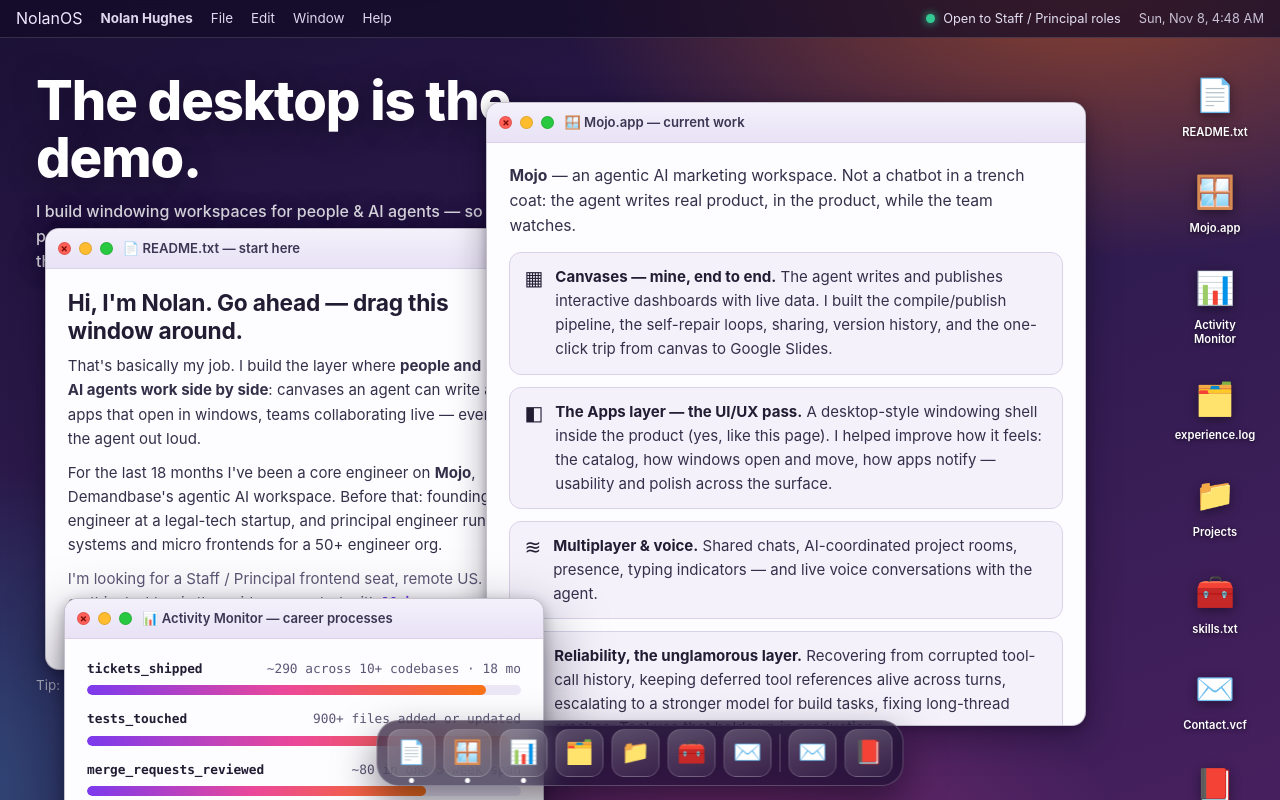
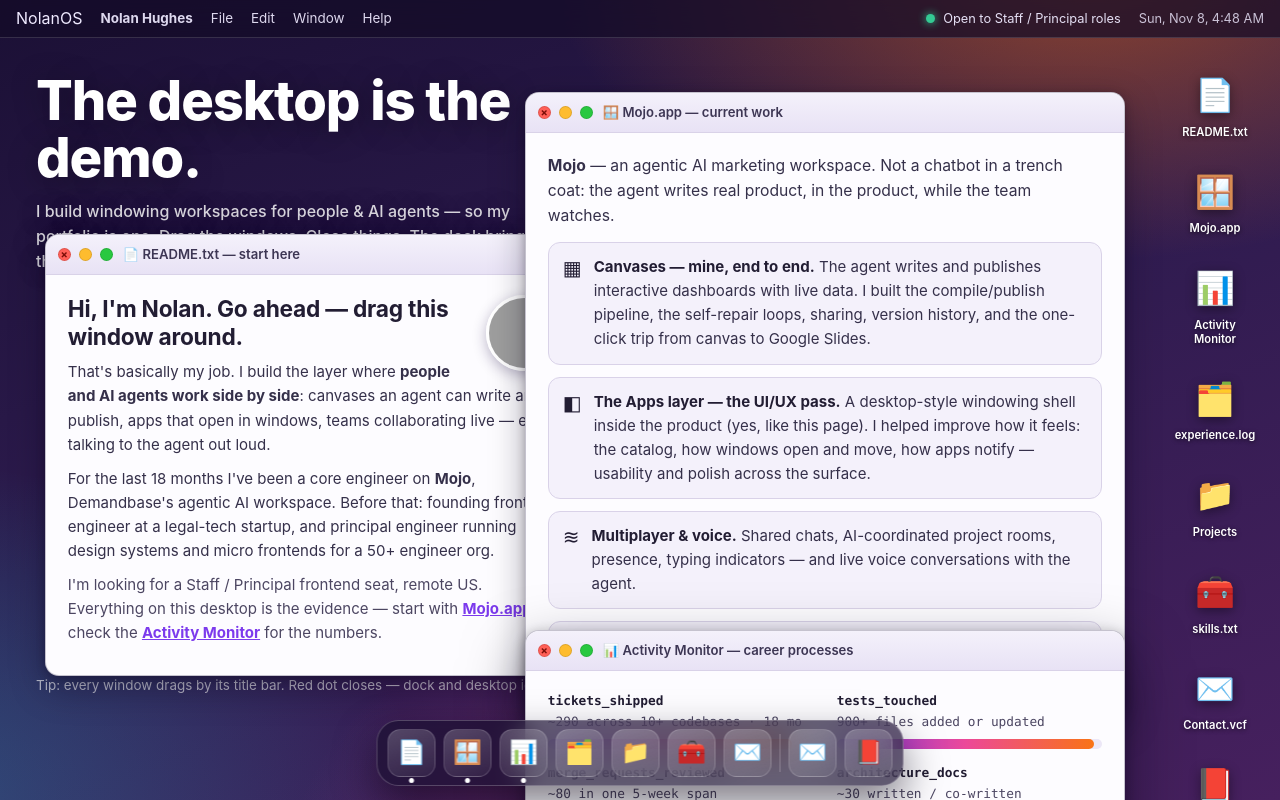
Before and after one commit to nhugh406/hire-me-page-modern, a Next.js app: page / in a window 1280 px wide. Built offline with nearby package versions, Linux system fonts and the light colour scheme; grey boxes are pictures that could not be loaded.

Commit message:
Fix default window layout: monitor becomes 2-col grid under Mojo, README closing lines uncovered, darker muted text

```diff
--- a/app/globals.scss
+++ b/app/globals.scss
@@ -4,7 +4,7 @@
    Dusk-gradient wallpaper; windows are warm paper, not glass.
    ============================================================ */
 :root{
-  --os-ink:#221d33; --os-muted:#5d5675; --os-line:#d9d2e8;
+  --os-ink:#221d33; --os-muted:#4c4662; --os-line:#d9d2e8;
   --os-paper:#fdfcff; --os-accent:#7c3aed; --os-accent2:#f97316;
 }
 *{box-sizing:border-box}
@@ -79,9 +79,9 @@ a{color:var(--os-accent)}
   display:flex;flex-direction:column;max-height:min(78vh,760px);
 }
 .os-window-active{box-shadow:0 24px 60px rgba(8,4,24,.5),0 4px 14px rgba(8,4,24,.3)}
-.win-readme{left:3.5%;top:190px;width:560px}
-.win-mojo{left:38%;top:64px;width:600px}
-.win-monitor{left:5%;top:560px;width:480px}
+.win-readme{left:3.5%;top:196px;width:540px}
+.win-mojo{left:41%;top:54px;width:600px}
+.win-monitor{left:41%;top:592px;width:600px}
 .win-exp{left:30%;top:120px;width:640px}
 .win-projects{left:24%;top:90px;width:660px}
 .win-skills{left:44%;top:150px;width:520px}
@@ -99,7 +99,7 @@ a{color:var(--os-accent)}
 .os-light-max{background:#28c840}
 .os-title{font-size:.82rem;font-weight:600;color:#3d3654;white-space:nowrap;overflow:hidden;text-overflow:ellipsis}
 .os-body{overflow-y:auto;padding:20px 22px;font-size:.94rem;line-height:1.6}
-.os-body h1{font-size:1.42rem;line-height:1.22;margin:0 0 10px;letter-spacing:-.01em}
+.os-body h1{font-size:1.42rem;line-height:1.22;margin:0 0 10px;letter-spacing:-.01em;color:var(--os-ink)}
 .os-body h2{margin:0 0 6px}
 .os-body p{margin:0 0 10px;color:#35304a}
 .os-avatar{width:76px;height:76px;border-radius:50%;object-fit:cover;float:right;margin:0 0 10px 14px;border:3px solid #fff;box-shadow:0 4px 14px rgba(30,16,70,.3)}
@@ -115,8 +115,10 @@ a{color:var(--os-accent)}
 .os-app-list strong{color:var(--os-ink)}
 
 /* Activity monitor */
-.os-proc{margin-bottom:14px}
-.os-proc-top{display:flex;justify-content:space-between;gap:12px;flex-wrap:wrap;font-family:ui-monospace,SFMono-Regular,Menlo,monospace;font-size:.8rem}
+.os-monitor{display:grid;grid-template-columns:1fr 1fr;gap:2px 24px}
+.os-monitor-foot{grid-column:1/-1}
+.os-proc{margin-bottom:12px}
+.os-proc-top{display:flex;flex-direction:column;gap:1px;font-family:ui-monospace,SFMono-Regular,Menlo,monospace;font-size:.8rem}
 .os-proc-name{font-weight:700}
 .os-proc-detail{color:var(--os-muted)}
 .os-bar{height:10px;background:#ece7f7;border-radius:99px;margin-top:6px;overflow:hidden}
```
